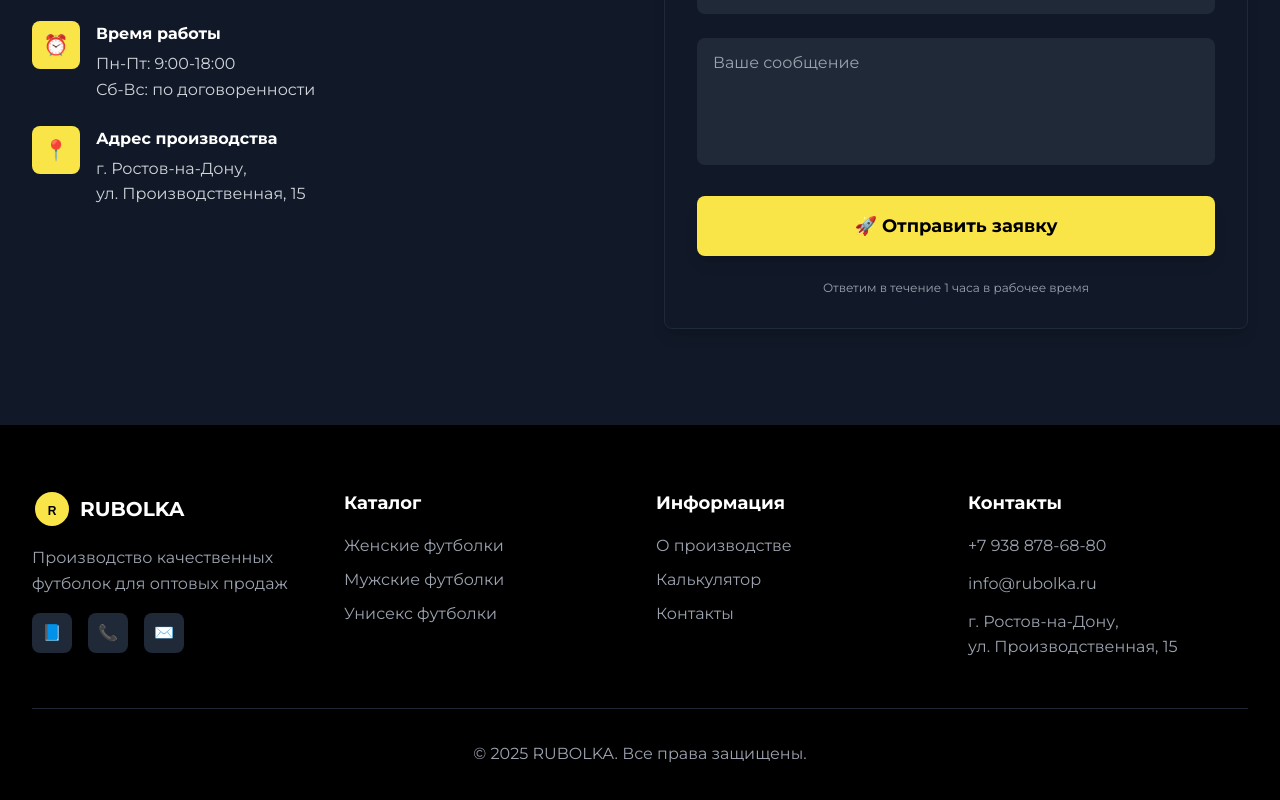
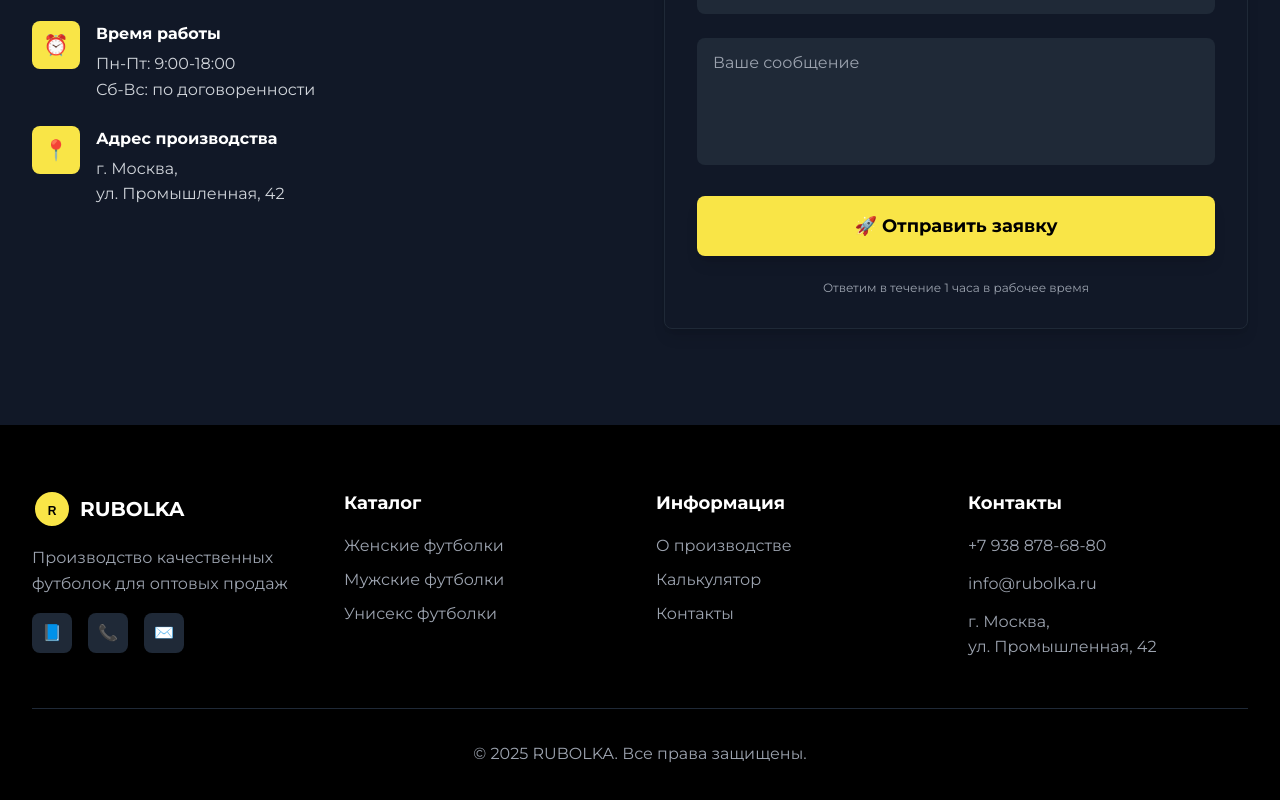
Before and after one commit to TDDaniel-tg/shop, a Next.js app in the folder rubolka-nextjs/: page / in a window 1280 px wide. Shown: the part 4412-5212 px from the top of the page. Built offline with nearby package versions, Linux system fonts and the light colour scheme.

Commit message:
feat: изменить адрес производства на оскву

```diff
--- a/rubolka-nextjs/src/components/Contacts.tsx
+++ b/rubolka-nextjs/src/components/Contacts.tsx
@@ -95,7 +95,7 @@ export default function Contacts() {
                 </div>
                 <div>
                   <h4 className="font-semibold text-white mb-1">Адрес производства</h4>
-                  <p className="text-gray-300">г. Ростов-на-Дону,<br/>ул. Производственная, 15</p>
+                  <p className="text-gray-300">г. Москва,<br/>ул. Промышленная, 42</p>
                 </div>
               </div>
             </div>
--- a/rubolka-nextjs/src/components/Footer.tsx
+++ b/rubolka-nextjs/src/components/Footer.tsx
@@ -54,7 +54,7 @@ export default function Footer() {
               <a href="mailto:info@rubolka.ru" className="block hover:text-primary transition-colors">
                 info@rubolka.ru
               </a>
-              <p>г. Ростов-на-Дону,<br/>ул. Производственная, 15</p>
+                                <p>г. Москва,<br/>ул. Промышленная, 42</p>
             </div>
           </div>
         </div>
```
